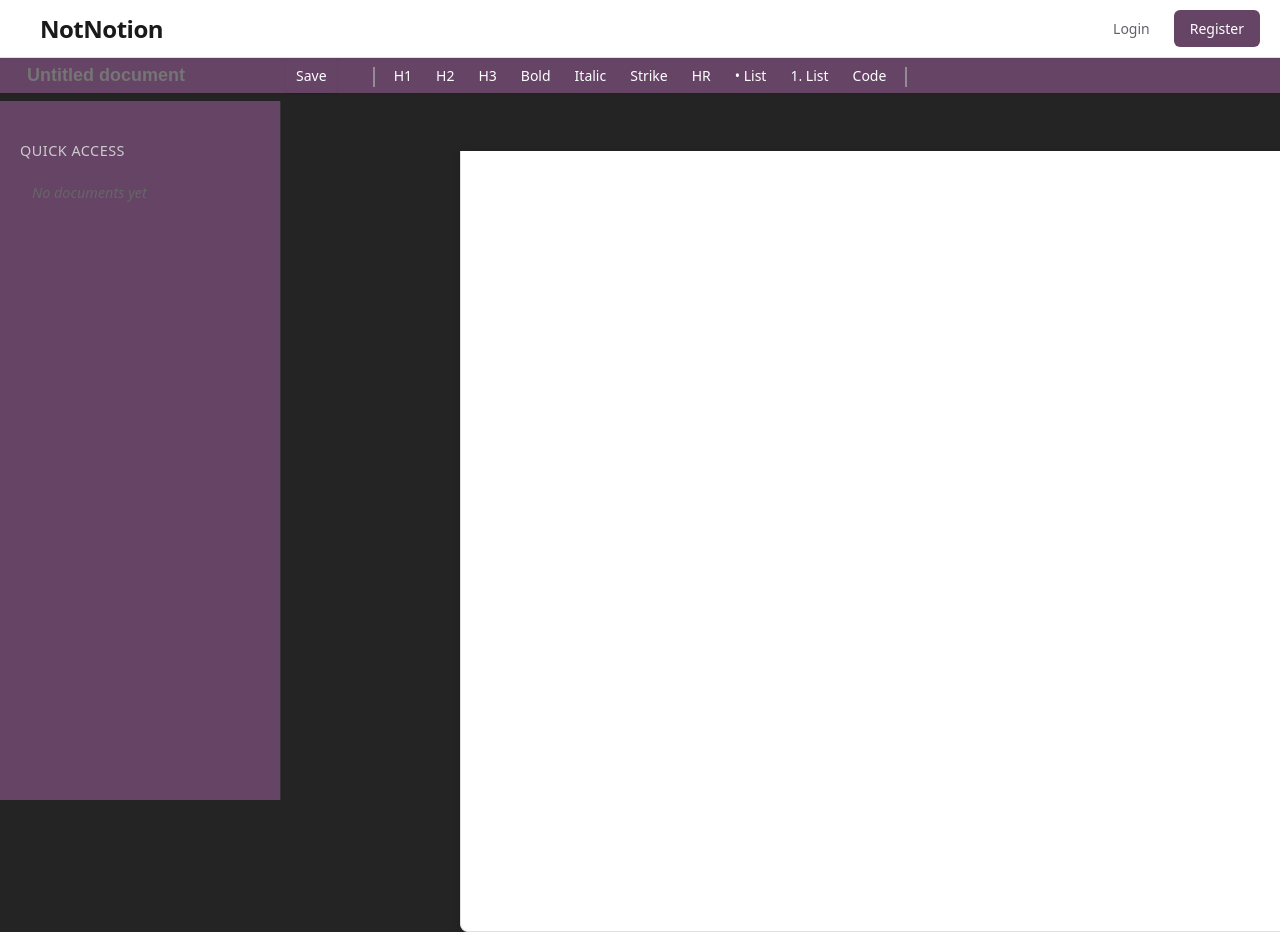
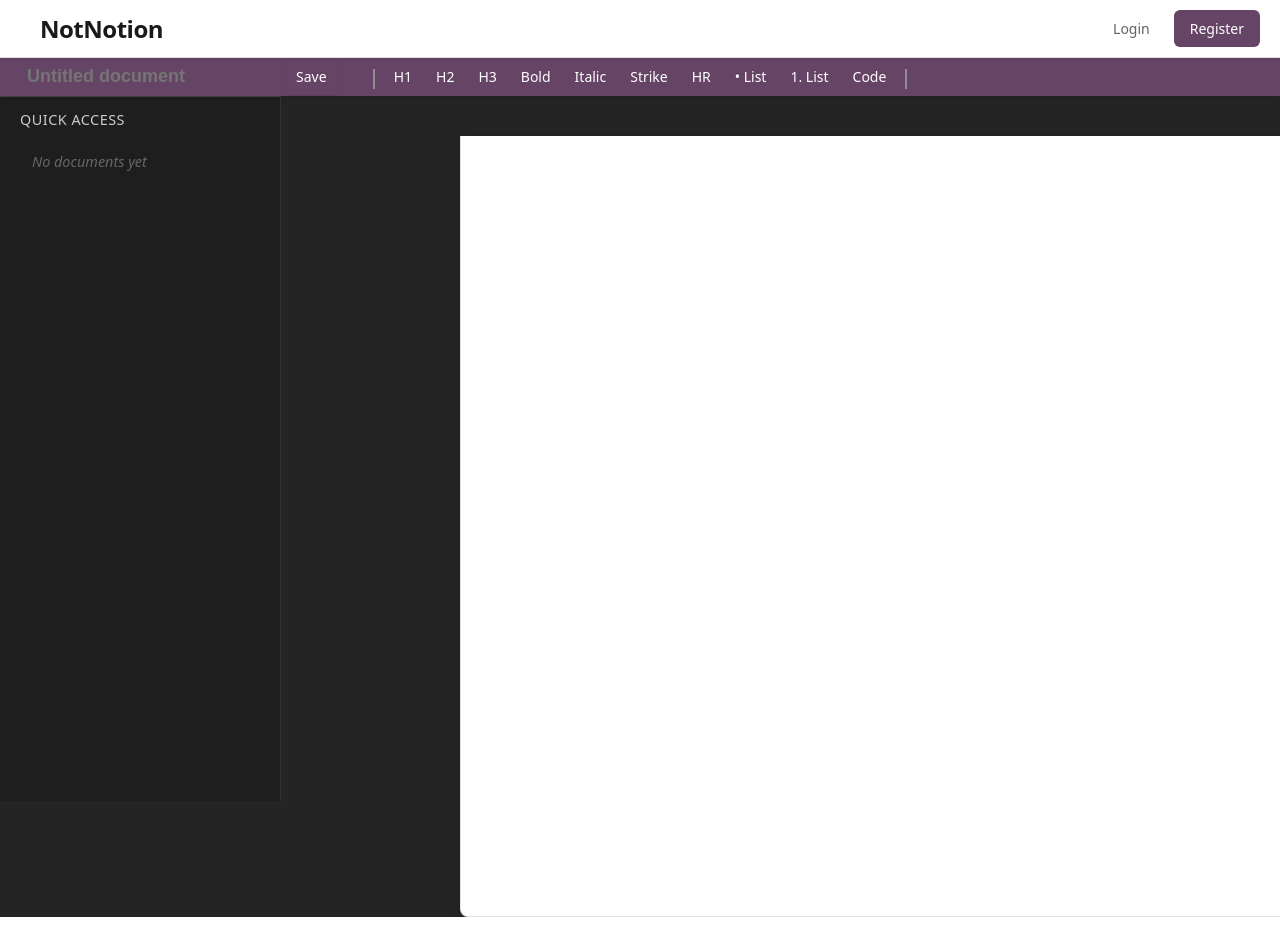
Before and after one commit to Dabbuka/NotNotion, a React app in the folder frontend/: page /app in a window 1280 px wide. Shown: the top 932 px of the page. Built offline with nearby package versions, Linux system fonts and the light colour scheme; the HTML template or start-up script is replaced by a standard one.

Commit message:
made sidebar look cleaner

```diff
--- a/frontend/src/pages/css/LandingPage.css
+++ b/frontend/src/pages/css/LandingPage.css
@@ -36,11 +36,11 @@
 }
 
 .get-started-button:hover {
-  background-color: #1557b0;
+  background-color: rgb(68, 42, 68);
   transform: translateY(-2px);
   box-shadow: 0 4px 12px rgba(26, 115, 232, 0.4);
 }
 
 .get-started-button:active {
-  transform: translateY(0);
+  transform: rgb(68, 42, 68);
 }
--- a/frontend/src/pages/css/NoteEditor.css
+++ b/frontend/src/pages/css/NoteEditor.css
@@ -44,8 +44,8 @@
   background-color: #242424;
   display: flex;
   flex-direction: column;
-  /* Extra top padding to account for navbar (70px) + toolbar height (~50px) */
-  padding-top: 106px;
+  /* Navbar (56px) + Toolbar (40px) = 96px */
+  padding-top: 96px;
   box-sizing: border-box;
 }
 
@@ -62,16 +62,12 @@
   align-items: center;
   justify-content: space-between;
   gap: 4px;
-  padding:0px 16px;
+  padding: 2px 16px;
   width: 100%;
   max-width: 100vw;
-  /* Matches document width */
   background-color: #646;
   border: 1px solid #646;
   border-bottom: none;
-
-  /* Will connect with document */
-  /* Stick toolbar to top below navbar - stays fixed when scrolling */
   position: fixed;
   top: 56px;
   left: 0;
@@ -79,9 +75,8 @@
   z-index: 99;
   box-shadow: 0 1px 3px rgba(0, 0, 0, 0.08);
   margin: 0 auto;
-  /* Center the toolbar within the viewport while fixed */
   box-sizing: border-box;
-  max-height: 45px;
+  height: 40px;
 }
 
 /* Left section - Save button and title */
@@ -108,20 +103,22 @@
 .custom-md-editor .editor-layout {
   display: flex;
   width: 100%;
-  min-height: calc(100vh - 101px);
-  margin-top: 45px;
+  min-height: calc(100vh - 96px);
+  margin-top: 40px;
   position: relative;
 }
 
 /* Sidebar styles - fixed on the left */
+/* Navbar: 56px + Toolbar: 40px = 96px */
 .custom-md-editor .sidebar {
   position: fixed;
   left: 0;
-  top: 101px;
+  top: 96px;
   width: 280px;
-  height: calc(100vh - 101px);
-  background-color: #646;
+  height: calc(100vh - 96px);
+  background-color: #1e1e1e;
   border-right: 1px solid #333;
+  border-top: 1px solid #444;
   display: flex;
   flex-direction: column;
   overflow-y: auto;
@@ -130,7 +127,7 @@
 }
 
 .custom-md-editor .sidebar-header {
-  padding: 20px;
+  padding: 12px 20px 20px 20px;
   border-bottom: 1px solid #333;
 }
 
@@ -142,14 +139,14 @@
 
 .custom-md-editor .sidebar-content {
   flex: 1;
-  padding: 20px;
+  padding: 12px 20px 20px 20px;
 }
 
 .custom-md-editor .sidebar-content h4 {
   font-size: 0.9rem;
   text-transform: uppercase;
   color: #ccc;
-  margin-bottom: 12px;
+  margin: 0 0 12px 0;
   font-weight: 500;
   letter-spacing: 0.5px;
 }
@@ -210,7 +207,7 @@
   min-width: 900px;
   /* Matches toolbar width */
   width: 100%;
-  min-height: calc(100vh - 101px);
+  min-height: calc(100vh - 96px);
   background-color: #ffffff;
   box-shadow: 0 2px 8px rgba(0, 0, 0, 0.15);
   padding: 90px 100px;
```
